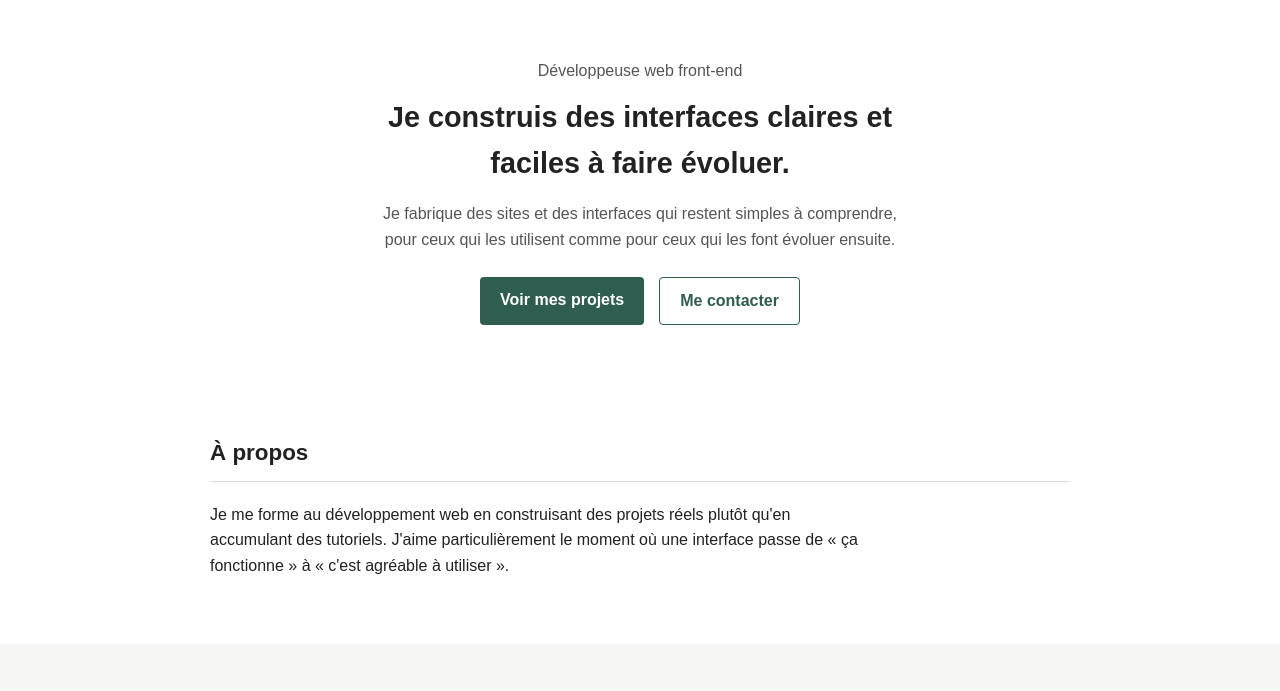
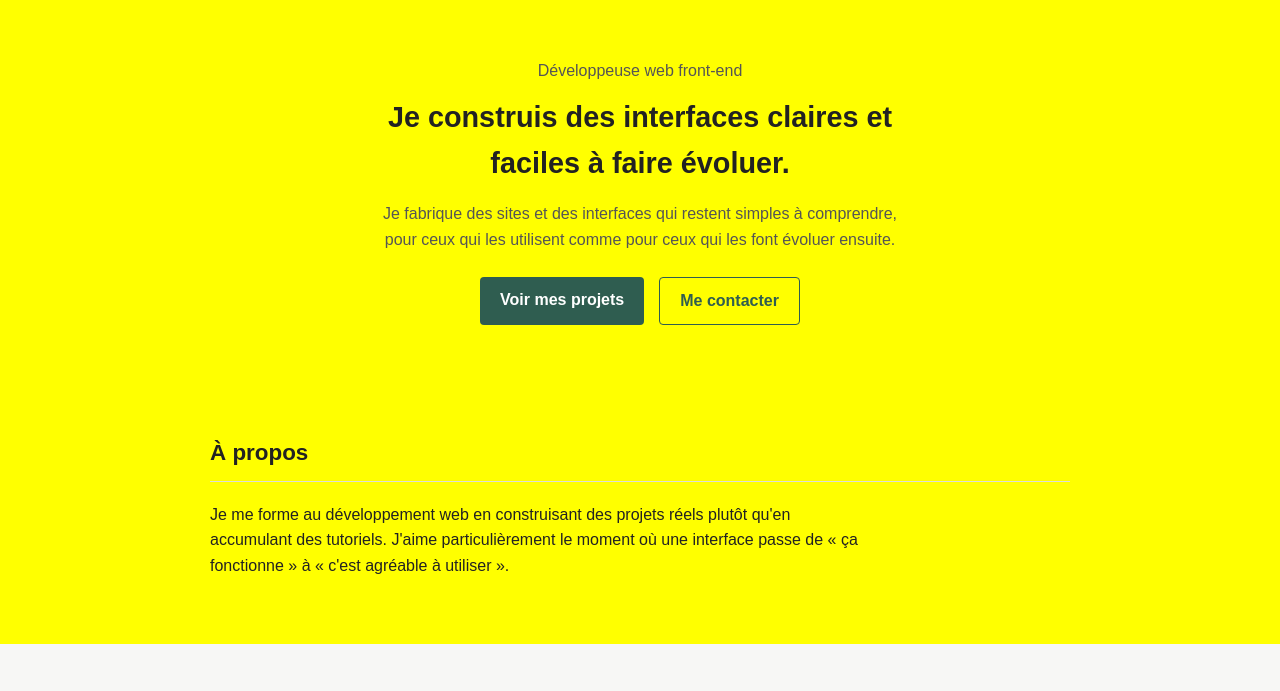
Before and after one commit to kamgaevans6/TD, a plain HTML site: page Semaine1/index.html in a window 1280 px wide. Shown: the part 66-757 px from the top of the page. Drawn offline with Linux system fonts and the light colour scheme.

Commit message:
changement couleur en jaune

```diff
--- a/Semaine1/style.css
+++ b/Semaine1/style.css
@@ -9,7 +9,7 @@ body {
   font-family: Arial, Helvetica, sans-serif;
   color: #222;
   line-height: 1.6;
-  background:grid(255, 255, 255);
+  background:yellow;
 }
 
 .container {
```
